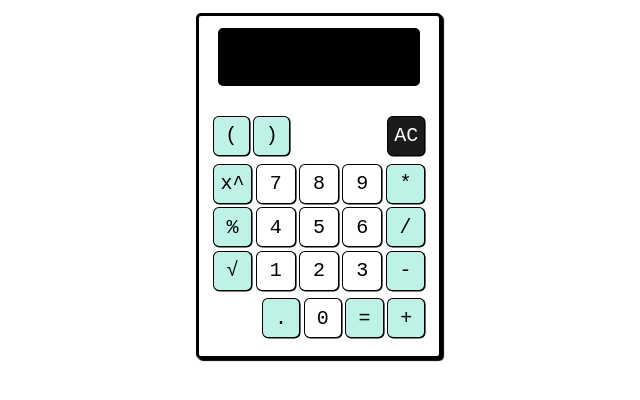
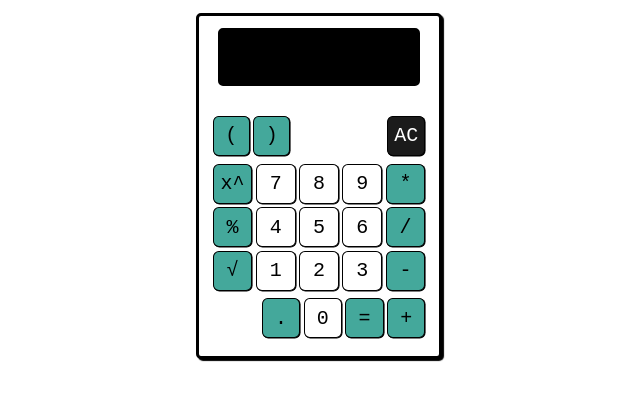
Before and after one commit to xMarchiii/Marchi, a plain HTML site: page calculadora.html in a window 1280 px wide. Shown: the whole page, without its empty margins (321-961 px from the left). Drawn offline with Linux system fonts and the light colour scheme; a web font is replaced by a local one.

Commit message:
Update calculadora.html

```diff
--- a/calculadora.html
+++ b/calculadora.html
@@ -63,7 +63,7 @@ body {
 }
 
 .calculator .accent{
-   background: #BEF2E6;  background: #BEF2E6;;
+   background: #44A89B;  background: #44A89B;;
 }
 
 .calculator .space {
@@ -82,7 +82,7 @@ body {
 
 .calculator button:hover,
 #backspace:hover {
-  background: #BEF2E6;
+  background: #44A89B;
   color:#000000;
   transform: scale(0.9);
   border-radius: 20%;
```
